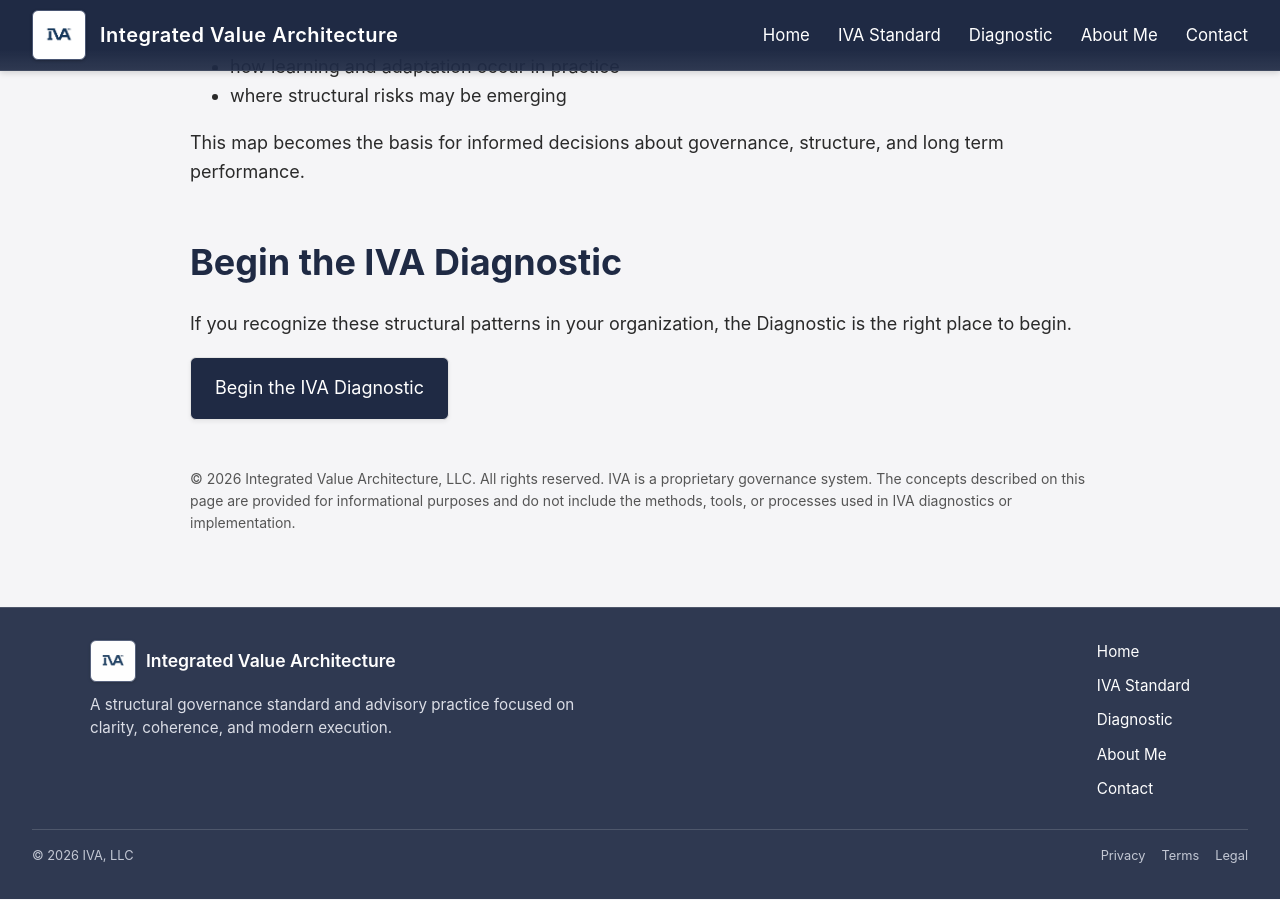
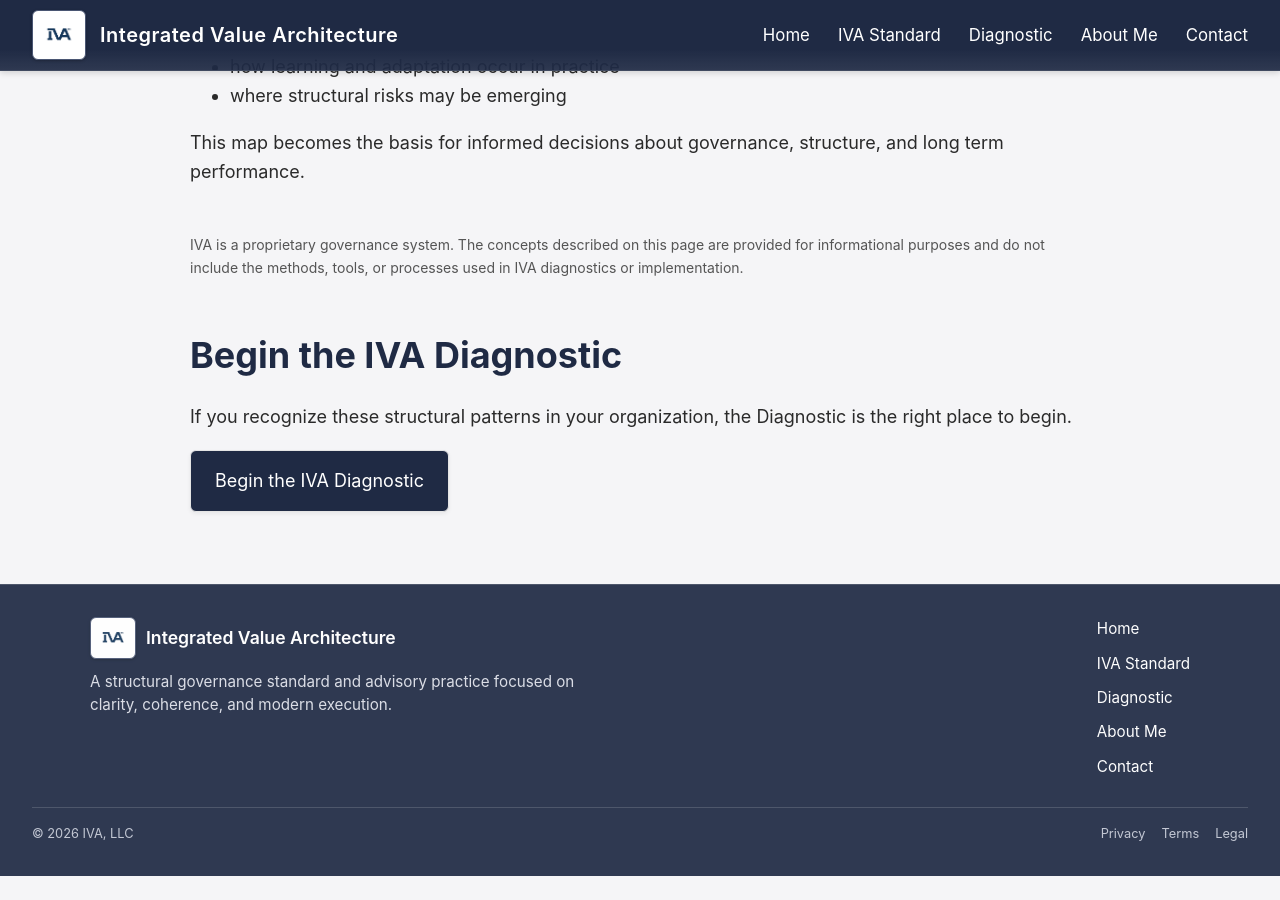
Before and after one commit to efost7873/integratedvaluearchitecture.com, a Jekyll site: the page built from diagnostic.md, in a window 1280 px wide and 900 px high, scrolled down 2747 px. Built offline with Jekyll 4.4.1, drawn with Linux system fonts in a browser that asks for light colours.

Commit message:
Update diagnostic.md

```diff
--- a/diagnostic.md
+++ b/diagnostic.md
@@ -129,6 +129,13 @@ title: IVA Diagnostic
     </p>
   </section>
 
+  <!-- LIGHT IP NOTICE (NO "ALL RIGHTS RESERVED") -->
+  <section style="margin-top: 48px; font-size: 14px; color: #555;">
+    <p>
+      IVA is a proprietary governance system. The concepts described on this page are provided for informational purposes and do not include the methods, tools, or processes used in IVA diagnostics or implementation.
+    </p>
+  </section>
+
   <!-- CTA -->
   <section style="margin-bottom: 48px;">
     <h1>Begin the IVA Diagnostic</h1>
@@ -147,11 +154,4 @@ title: IVA Diagnostic
     </p>
   </section>
 
-  <!-- LIGHT IP NOTICE (NON-BLUNT, NON-REVEALING) -->
-  <section style="margin-top: 48px; font-size: 14px; color: #555;">
-    <p>
-      © 2026 Integrated Value Architecture, LLC. All rights reserved. IVA is a proprietary governance system. The concepts described on this page are provided for informational purposes and do not include the methods, tools, or processes used in IVA diagnostics or implementation.
-    </p>
-  </section>
-
 </main>
```
